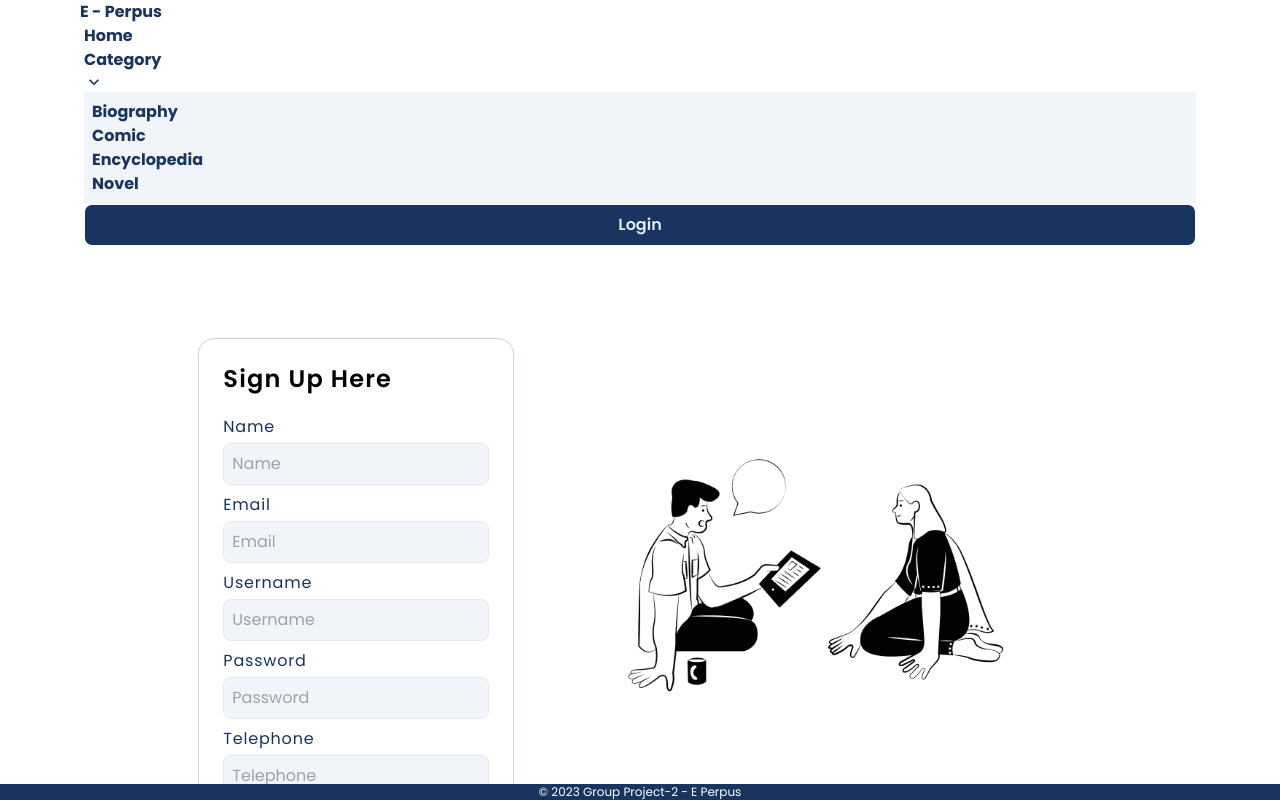
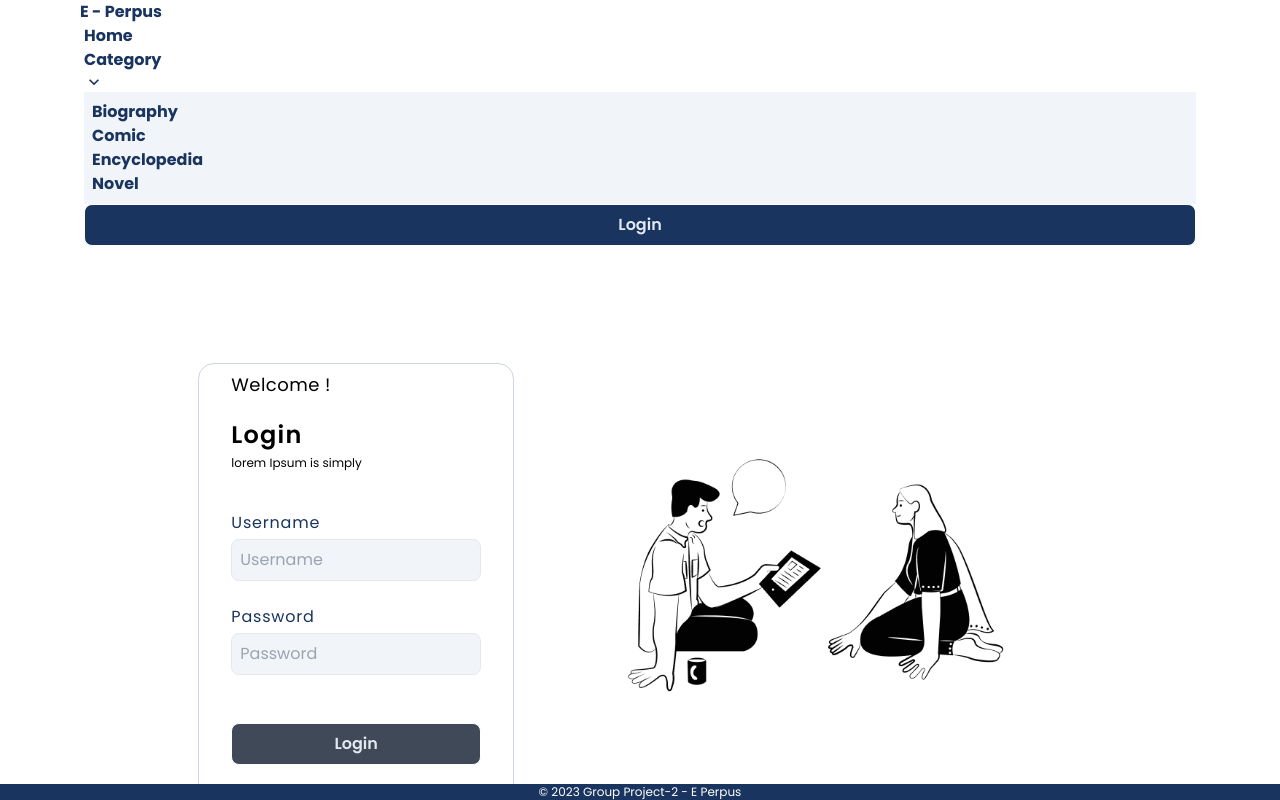
Before and after one commit to setyoaldi/library-app-fe, a React (Vite) app: page / in a window 1280 px wide. Built offline with nearby package versions, Linux system fonts and the light colour scheme.

Commit message:
test:  post login

```diff
--- a/src/main.tsx
+++ b/src/main.tsx
@@ -1,6 +1,6 @@
 import React from "react";
 import ReactDOM from "react-dom/client";
-import App from "./pages/auth/Register";
+import App from "./pages/auth/Login";
 import "./index.css";
 
 ReactDOM.createRoot(document.getElementById("root") as HTMLElement).render(
--- a/src/pages/auth/Login.tsx
+++ b/src/pages/auth/Login.tsx
@@ -1,15 +1,17 @@
-import { FC, useState, useEffect } from "react";
+import { FC, useState, useEffect, FormEvent } from "react";
 import loginImage from "/login.png";
 import Layout from "../../components/Layout";
 import { Contain } from "../../components/Container";
 import { InputMyBook } from "../../components/Inputs";
 import { PrimButton } from "../../components/Button";
+import axios from "axios";
 import { Link } from "react-router-dom";
 
 interface objSubmitType {
   username: string;
   password: string;
 }
+
 const Login: FC = () => {
   const [objSubmit, setObjSubmit] = useState<objSubmitType>({
     username: "",
@@ -22,12 +24,31 @@ const Login: FC = () => {
     setIsDisabled(!isEmpty);
   }, [objSubmit]);
 
+  function handleSubmit(event: FormEvent<HTMLFormElement>) {
+    event.preventDefault();
+    setIsDisabled(true);
+    axios
+      .post("http://54.169.5.251:8080/login", objSubmit)
+      .then((response) => {
+        const { data, message } = response.data;
+        console.log(response);
+      })
+      .catch((error) => {
+        const { data } = error.response;
+        console.log(data);
+      })
+      .finally(() => setIsDisabled(false));
+  }
+
   return (
     <Layout>
-      <div className="flex w-full h-full  p-20 justify-center">
+      <div className="flex w-full h-full p-20 justify-center">
         <div className="w-[32%]  flex justify-end items-center">
           <Contain>
-            <form className="w-full p-8">
+            <form
+              className="w-full p-8"
+              onSubmit={(event) => handleSubmit(event)}
+            >
               <p className="text-lg tracking-wide mb-5">Welcome !</p>
               <p className="text-2xl tracking-wider font-semibold mb-1">
                 Login
```
